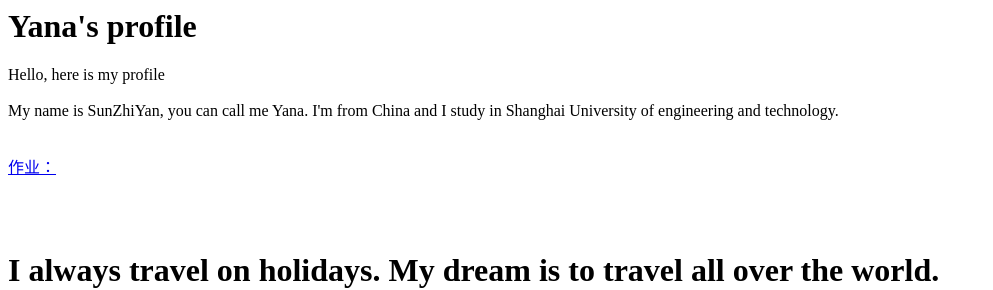
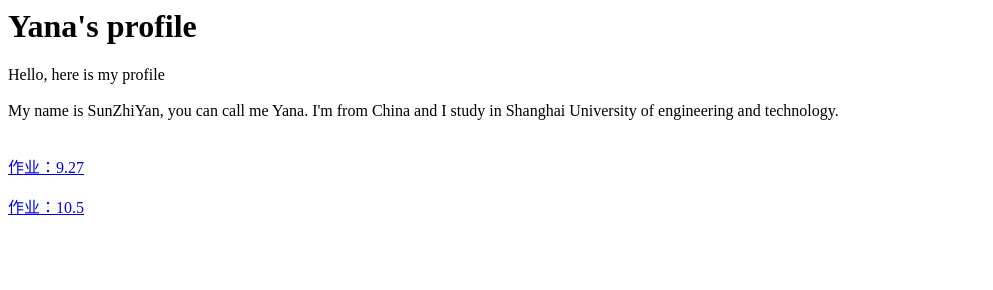
Before and after one commit to sunzhiyan20218070/sunzhiyan20218070.github.io, a plain HTML site: page index.html in a window 1280 px wide. Shown: the top 290 px of the page, without its empty margins (0-993 px from the left). Drawn offline with Linux system fonts and the light colour scheme.

Commit message:
Update index.html

```diff
--- a/index.html
+++ b/index.html
@@ -11,7 +11,8 @@
      I'm from China and I study in Shanghai University of engineering and technology.
       <br>
       <br>
-      <p><a href="http://sunzhiyan20218070.github.io/homework">作业：</a></p>
+      <p><a href="http://sunzhiyan20218070.github.io/homework">作业：9.27</a></p>
+      <p><a href="http://sunzhiyan20218070.github.io/10.5homework">作业：10.5</a></p>
       <br>
       <br>
       <H1>I always travel on holidays. My dream is to travel all over the world.  </H1>
```
